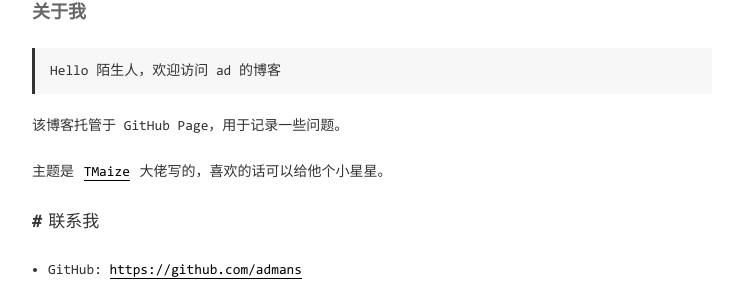
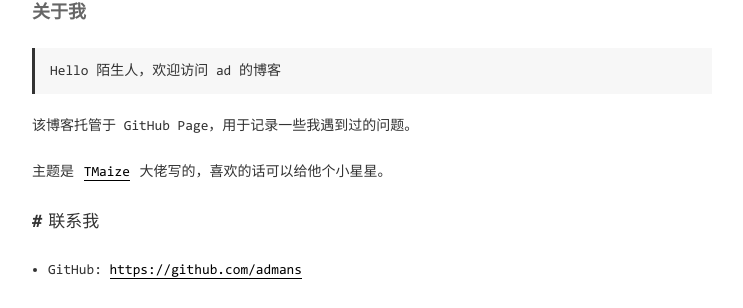
Before and after one commit to admans/admans.github.io, a Jekyll site: the page built from pages/about.md, in a window 1280 px wide. Shown: the part 126-434 px from the top of the page, without its empty margins (268-1011 px from the left). Built offline with Jekyll 4.4.1, drawn with Linux system fonts in a browser that asks for light colours.

Commit message:
Update about.md
更新描述

```diff
--- a/pages/about.md
+++ b/pages/about.md
@@ -5,7 +5,7 @@ title: 关于我
 
 > Hello 陌生人，欢迎访问 ad 的博客
 
-该博客托管于 GitHub Page，用于记录一些问题。
+该博客托管于 GitHub Page，用于记录一些我遇到过的问题。
 
 主题是 [TMaize](https://github.com/TMaize/tmaize-blog) 大佬写的，喜欢的话可以给他个小星星。
 
```
